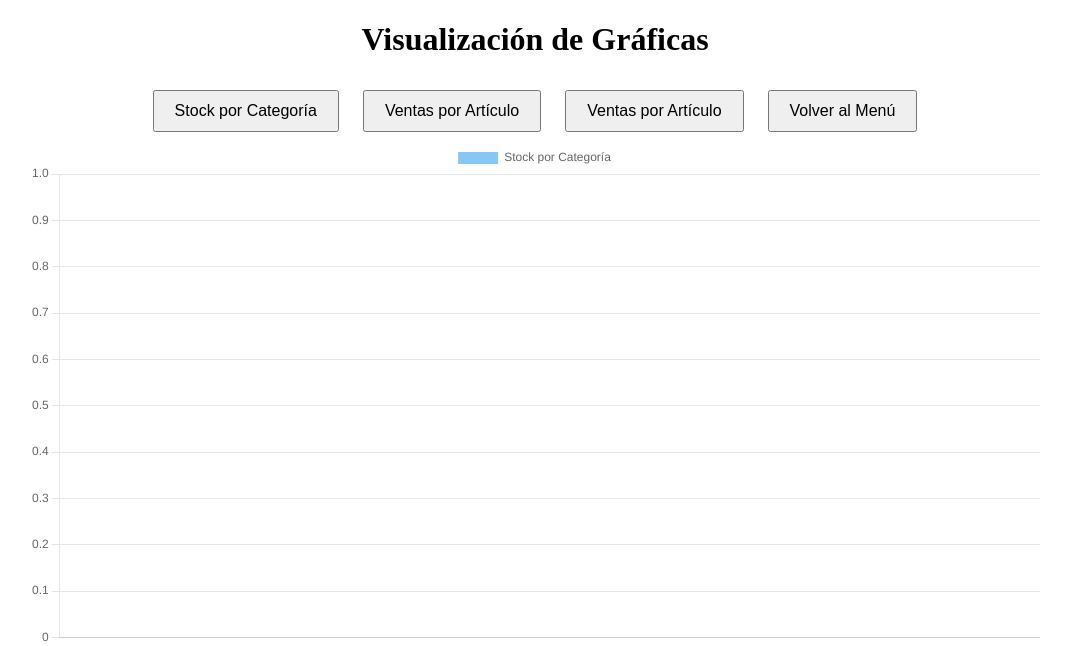
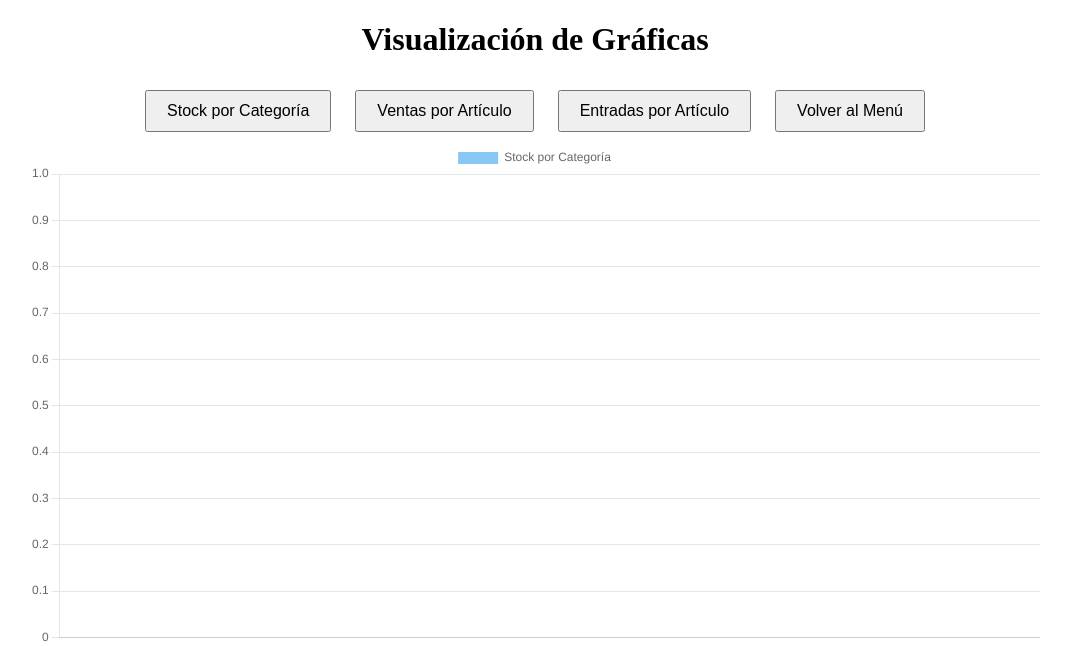
Before and after one commit to SharkCtts/Taller_LS3, a Flask app: page /graficas in a window 1280 px wide. Shown: the top 646 px of the page, without its empty margins (105-1176 px from the left). Run offline with Flask 3, Linux system fonts and the light colour scheme; the visitor is signed in with stand-in values (Sample User, id 1); data that the repository does not hold is empty.

Commit message:
Update graficas.html

```diff
--- a/templates/graficas.html
+++ b/templates/graficas.html
@@ -22,7 +22,7 @@
     <div style="text-align:center;">
         <button onclick="mostrarGrafica('categoria')">Stock por Categoría</button>
         <button onclick="mostrarGrafica('ventas')">Ventas por Artículo</button>
-        <button onclick="mostrarGrafica('ingresos')">Ventas por Artículo</button>
+        <button onclick="mostrarGrafica('ingresos')">Entradas por Artículo</button>
         <a href="{{ url_for('menu') }}"><button>Volver al Menú</button></a>
     </div>
 
```
